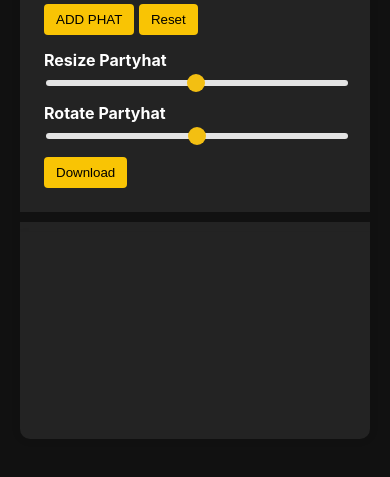
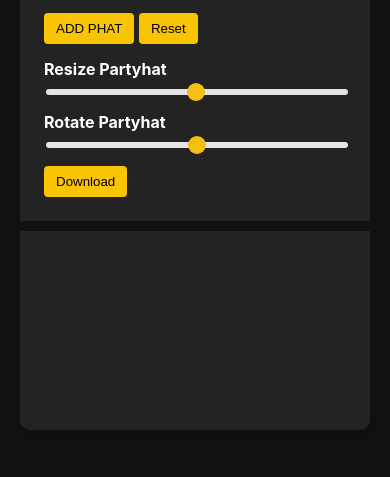
Before and after one commit to bonkmachine/Partyhat-Generator, a plain HTML site: page index.html in a window 390 px wide. Shown: the part 279-756 px from the top of the page. Drawn offline with Linux system fonts and the light colour scheme; a web font is replaced by a local one.

Commit message:
Update style.css

```diff
--- a/style.css
+++ b/style.css
@@ -98,11 +98,7 @@ input[type="range"]:focus {
     }
 
     .canvas-container {
-        width: 100%;
-        padding: 16px;
-        margin-right: 0;
-        margin-left: 0;
-        margin-top: 10px;
+        padding: 24px;
     }
 
     .control-panel {
```
